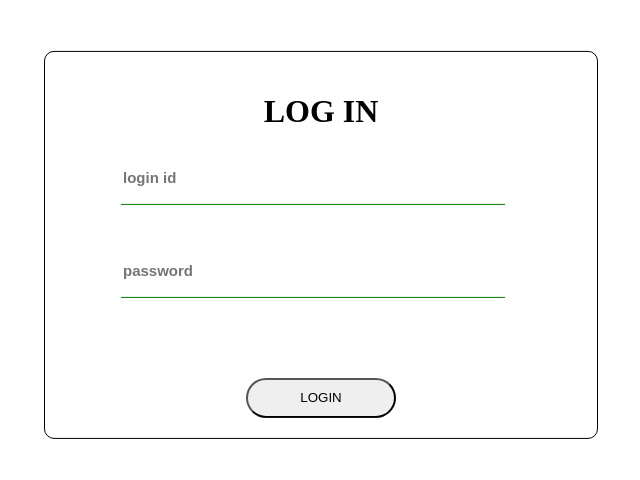
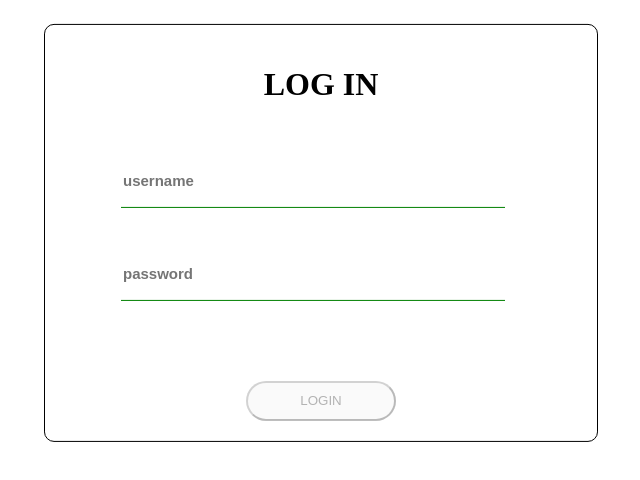
Before and after one commit to moyash/angular-project, an Angular app: page /login in a window 1280 px wide. Shown: the top 480 px of the page, without its empty margins (319-959 px from the left). Built offline with nearby package versions, Linux system fonts and the light colour scheme.

Commit message:
fixed login page

```diff
--- a/src/app/app.module.ts
+++ b/src/app/app.module.ts
@@ -7,6 +7,7 @@ import { PageNotFoundComponent } from './page-not-found/page-not-found.component
 import { AuthModule } from './auth/auth.module';
 import { TodoDashboardModule } from './todo-dashboard/todo-dashboard.module';
 import { FormsModule, ReactiveFormsModule } from '@angular/forms';
+import { ErrorMessageDirective } from './common/directive/error-message.directive';
 
 @NgModule({
   declarations: [AppComponent, PageNotFoundComponent],
--- a/src/app/auth/auth.module.ts
+++ b/src/app/auth/auth.module.ts
@@ -3,9 +3,10 @@ import { FormsModule, ReactiveFormsModule } from '@angular/forms';
 import { CommonModule } from '@angular/common';
 import { AuthRoutingModule } from './auth-routing.module';
 import { LoginComponent } from './login/login.component';
+import { ErrorMessageDirective } from '../common/directive/error-message.directive';
 
 @NgModule({
-  declarations: [LoginComponent],
+  declarations: [LoginComponent, ErrorMessageDirective],
   imports: [CommonModule, FormsModule, ReactiveFormsModule, AuthRoutingModule],
 })
 export class AuthModule {}
--- a/src/app/auth/login/login.component.css
+++ b/src/app/auth/login/login.component.css
@@ -10,6 +10,10 @@
   align-items: center;
   flex-direction: column;
   transform: translate(-50%, -90%);
+}
+
+.container h1 {
+  padding-bottom: 30px;
 }
 
 form {
@@ -25,7 +29,6 @@ form {
   position: relative;
   width: 400px;
   padding: 0 20px 40px 20px;
-  /* border: 1px solid black; */
 }
 
 input {
@@ -39,7 +42,6 @@ input {
 
 input:focus {
   outline: none;
-  outline-botom: 1px;
 }
 
 input.ng-touched.ng-invalid {
@@ -56,16 +58,15 @@ input.ng-touched.ng-invalid {
   font-size: 2rem;
   position: absolute;
   right: 30px;
-  top: 15%;
+  top: 5%;
   /* background-color: green; */
 }
 
 .errorMessage {
-  display: block;
-  height: 30px;
   color: #ff0033;
-  font-size: 0.9rem;
-  padding-bottom: 15px;
+  font-size: 1.5rem;
+  white-space: nowrap;
+  text-indent: 40px;
 }
 
 button {
--- a/src/app/auth/login/login.component.html
+++ b/src/app/auth/login/login.component.html
@@ -4,11 +4,14 @@
     <div class="valid-input">
       <input
         type="text"
-        id="loginId"
-        formControlName="loginId"
-        placeholder="login id"
+        id="username"
+        formControlName="username"
+        placeholder="username"
       />
-      <div [ngClass]="{ 'error-icon': getLoginIdInValid }"></div>
+      <div
+        [appErrorMessage]="getUsernameErrorMessage"
+        [ngClass]="{ 'error-icon': getUsernameInValid }"
+      ></div>
       <!-- <div class="errorMessage">
         <div [ngClass]="{ 'error-icon': getLoginIdInValid }">
           <span *ngIf="loginForm.get('loginId')?.errors?.['required']">
@@ -27,7 +30,10 @@
         formControlName="password"
         placeholder="password"
       />
-      <div [ngClass]="{ 'error-icon': getPasswordInValid }"></div>
+      <div
+        [appErrorMessage]="getPasswordErrorMessage"
+        [ngClass]="{ 'error-icon': getPasswordInValid }"
+      ></div>
       <!-- <div class="errorMessage">
         <div
           *ngIf="
@@ -44,6 +50,6 @@
         </div>
       </div> -->
     </div>
-    <button type="submit">LOGIN</button>
+    <button type="submit" [disabled]="loginForm.invalid">LOGIN</button>
   </form>
 </div>
--- a/src/app/auth/login/login.component.ts
+++ b/src/app/auth/login/login.component.ts
@@ -11,7 +11,7 @@ import { FormControl, FormGroup, Validators } from '@angular/forms';
 export class LoginComponent implements OnInit {
   // ログインフォーム
   loginForm = new FormGroup({
-    loginId: new FormControl('', [
+    username: new FormControl('', [
       Validators.required,
       Validators.maxLength(64),
     ]),
@@ -39,12 +39,20 @@ export class LoginComponent implements OnInit {
     console.log('after login', this.authService.isLoggedIn);
   }
 
-  get getLoginIdInValid() {
-    // return true;
+  get getUsernameInValid() {
     return (
-      !this.loginForm.get('loginId')?.valid &&
-      this.loginForm.get('loginId')?.touched
+      !this.loginForm.get('username')?.valid &&
+      this.loginForm.get('username')?.touched
     );
+  }
+
+  get getUsernameErrorMessage() {
+    var errorMessage = '';
+    if (this.loginForm.get('username')?.errors?.['required'])
+      errorMessage = 'Enter Username';
+    if (this.loginForm.get('username')?.errors?.['maxlength'])
+      errorMessage = 'Please enter no more than 64 characters.';
+    return errorMessage;
   }
 
   get getPasswordInValid() {
@@ -53,4 +61,13 @@ export class LoginComponent implements OnInit {
       this.loginForm.get('password')?.touched
     );
   }
+
+  get getPasswordErrorMessage() {
+    var errorMessage = '';
+    if (this.loginForm.get('password')?.errors?.['required'])
+      errorMessage = 'Enter Password';
+    if (this.loginForm.get('password')?.errors?.['maxlength'])
+      errorMessage = 'Please enter no more than 64 characters.';
+    return errorMessage;
+  }
 }
--- /dev/null
+++ b/src/app/common/directive/error-message.directive.ts
@@ -0,0 +1,30 @@
+import {
+  Directive,
+  ElementRef,
+  HostListener,
+  Input,
+  Renderer2,
+} from '@angular/core';
+
+@Directive({
+  selector: '[appErrorMessage]',
+})
+export class ErrorMessageDirective {
+  @Input() appErrorMessage = '';
+
+  constructor(private el: ElementRef, private renderer: Renderer2) {}
+
+  @HostListener('mouseenter') onMouseEnter() {
+    this.showText(this.appErrorMessage);
+  }
+
+  @HostListener('mouseleave') onMouseLeave() {
+    // this.showText(this.appErrorMessage);
+    this.showText('');
+  }
+
+  private showText(text: string) {
+    this.renderer.setProperty(this.el.nativeElement, 'textContent', text);
+    this.renderer.addClass(this.el.nativeElement, 'errorMessage');
+  }
+}
```
Also changed, not shown: src/assets/form/notification.svg, 1 other file (tests, documents, lock files or other folders).
